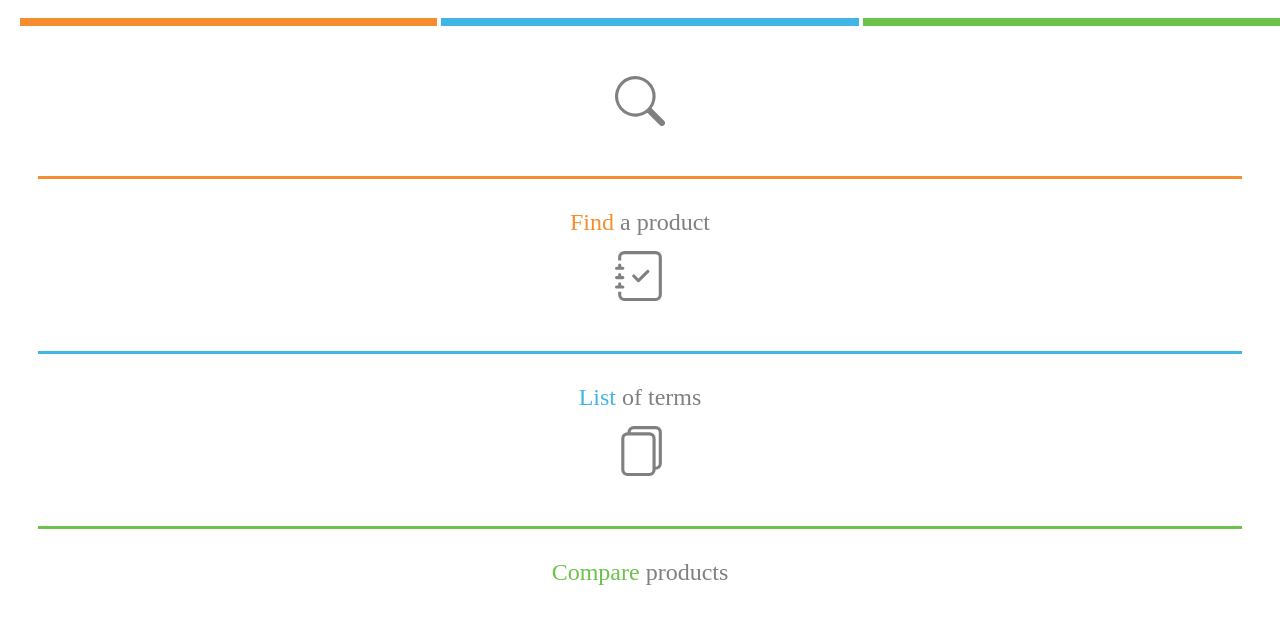
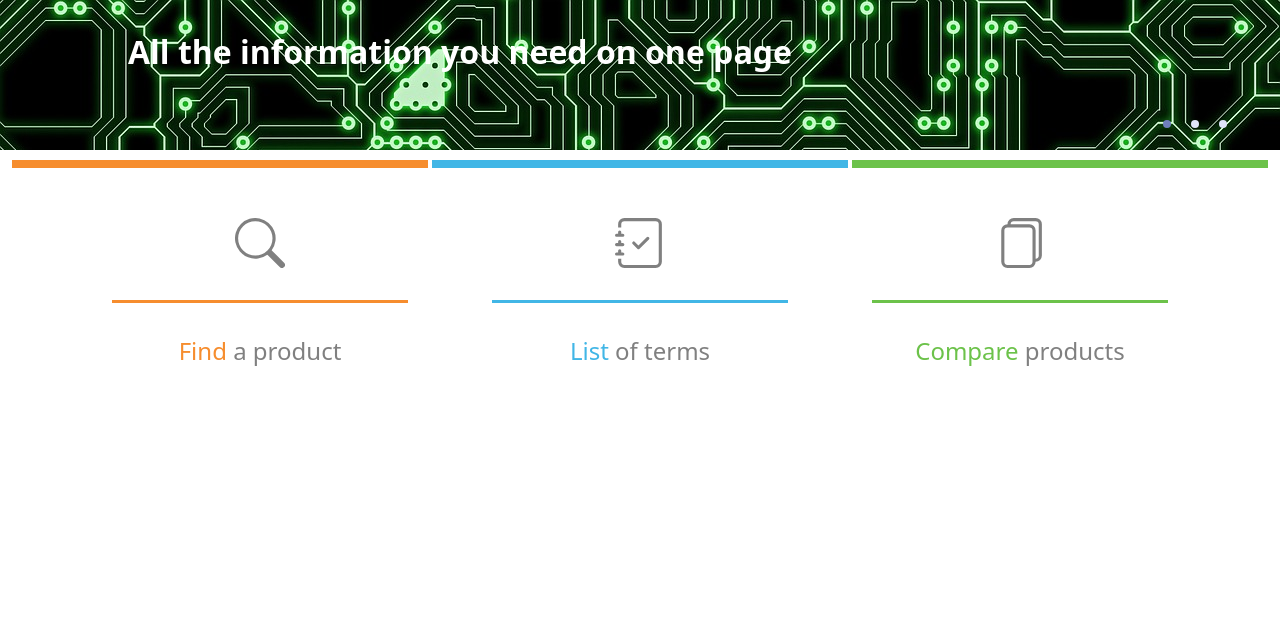
Before and after one commit to tlaloc-debug/microinfonetlify, a React (Create React App) app: page / in a window 1280 px wide. Shown: the top 624 px of the page. Built offline with nearby package versions, Linux system fonts and the light colour scheme.

Commit message:
add carousel

```diff
--- a/package.json
+++ b/package.json
@@ -6,6 +6,7 @@
     "@testing-library/jest-dom": "^5.14.1",
     "@testing-library/react": "^11.2.7",
     "@testing-library/user-event": "^12.8.3",
+    "bootstrap": "^5.1.3",
     "react": "^17.0.2",
     "react-alice-carousel": "^2.5.1",
     "react-bootstrap": "^1.6.4",
--- /dev/null
+++ b/src/alice-carousel.css
@@ -0,0 +1,179 @@
+.alice-carousel .animated {
+  -webkit-animation-fill-mode: both;
+  animation-fill-mode: both; }
+
+.alice-carousel .animated-out {
+  z-index: 1; }
+
+.alice-carousel .fadeOut {
+  -webkit-animation-name: fadeOut;
+  animation-name: fadeOut; }
+
+@-webkit-keyframes fadeOut {
+  0% {
+    opacity: 1; }
+  100% {
+    opacity: 0;
+    visibility: hidden; } }
+
+@keyframes fadeOut {
+  0% {
+    opacity: 1; }
+  100% {
+    opacity: 0;
+    visibility: hidden; } }
+
+.alice-carousel {
+  position: relative;
+  width: 100%;
+  margin: auto;
+  direction: ltr; }
+
+.alice-carousel__wrapper {
+  position: relative;
+  overflow-x: hidden;
+  overflow-y: hidden;
+  box-sizing: border-box;
+  width: 100%;
+  height: auto; }
+
+.alice-carousel__stage {
+  position: relative;
+  box-sizing: border-box;
+  width: 100%;
+  height: 100%;
+  margin: 0;
+  padding: 0;
+  white-space: nowrap;
+  transform-style: flat;
+  -webkit-transform-style: flat;
+  backface-visibility: hidden;
+  -webkit-backface-visibility: hidden; }
+  .alice-carousel__stage-item {
+    position: relative;
+    display: inline-block;
+    padding: 0;
+    margin: 0;
+    box-sizing: border-box;
+    width: 100%;
+    height: 100%;
+    vertical-align: top;
+    white-space: normal;
+    line-height: 0; }
+    .alice-carousel__stage-item * {
+      line-height: initial; }
+    .alice-carousel__stage-item.__hidden {
+      opacity: 0;
+      overflow: hidden; }
+
+.alice-carousel__prev-btn,
+.alice-carousel__next-btn {
+  display: inline-block;
+  box-sizing: border-box;
+  width: 50%;
+  padding: 10px 5px; }
+  .alice-carousel__prev-btn [data-area]::after,
+  .alice-carousel__next-btn [data-area]::after {
+    position: relative;
+    content: attr(data-area);
+    text-transform: capitalize; }
+
+.alice-carousel__prev-btn {
+  text-align: right; }
+
+.alice-carousel__prev-btn-item,
+.alice-carousel__next-btn-item {
+  display: inline-block;
+  cursor: pointer;
+  padding: 5px;
+  margin: 0;
+  color: #465798; }
+  .alice-carousel__prev-btn-item:hover,
+  .alice-carousel__next-btn-item:hover {
+    color: darkred; }
+  .alice-carousel__prev-btn-item.__inactive,
+  .alice-carousel__next-btn-item.__inactive {
+    opacity: 0.4;
+    pointer-events: none; }
+
+.alice-carousel__play-btn {
+  position: absolute;
+  top: 30px;
+  left: 20px;
+  display: inline-block; }
+  .alice-carousel__play-btn:hover {
+    cursor: pointer; }
+  .alice-carousel__play-btn-wrapper {
+    position: relative;
+    width: 32px;
+    height: 32px;
+    padding: 10px;
+    border-radius: 50%;
+    background-color: #fff; }
+
+.alice-carousel__play-btn-item {
+  position: absolute;
+  width: 32px;
+  height: 32px;
+  cursor: pointer;
+  border: 0;
+  outline: none;
+  background: transparent; }
+  .alice-carousel__play-btn-item::before, .alice-carousel__play-btn-item::after {
+    position: absolute;
+    pointer-events: none;
+    display: block;
+    width: 0;
+    height: 0;
+    content: '';
+    transition: all 0.4s linear;
+    border-width: 8px 0 8px 15px;
+    border-style: solid;
+    border-color: transparent;
+    border-left-color: #465798; }
+  .alice-carousel__play-btn-item::before {
+    left: 5px;
+    height: 14px; }
+  .alice-carousel__play-btn-item::after {
+    top: 7px;
+    left: 18px; }
+  .alice-carousel__play-btn-item.__pause::before, .alice-carousel__play-btn-item.__pause::after {
+    height: 30px;
+    border-width: 0 0 0 10px; }
+  .alice-carousel__play-btn-item.__pause::after {
+    top: 0;
+    left: 18px; }
+
+.alice-carousel__dots {
+  position: absolute;
+  top: 80px;
+  right: 50px;
+  margin: 30px 3px 5px;
+  padding: 0;
+  list-style: none;
+  text-align: center; }
+  .alice-carousel__dots > li {
+    display: inline-block; }
+  .alice-carousel__dots-item:not(.__custom) {
+    width: 8px;
+    height: 8px;
+    cursor: pointer;
+    border-radius: 50%;
+    background-color: #e0e4fb; }
+    .alice-carousel__dots-item:not(.__custom):not(:last-child) {
+      margin-right: 20px; }
+    .alice-carousel__dots-item:not(.__custom):hover, .alice-carousel__dots-item:not(.__custom).__active {
+      background-color: #6e7ebc; }
+
+.alice-carousel__slide-info {
+  position: absolute;
+  top: 20px;
+  right: 20px;
+  display: inline-block;
+  padding: 5px 10px;
+  color: #465798;
+  border-radius: 5px;
+  background-color: rgba(224, 228, 251, 0.6); }
+  .alice-carousel__slide-info-item {
+    vertical-align: middle;
+    line-height: 0; }
--- /dev/null
+++ b/src/carousel.css
@@ -0,0 +1,96 @@
+.photo {
+    height: 150px;
+    color: white;
+    padding-left: 10%;
+    padding-top: 30px;
+    font-weight: bold;
+    font-size: 2em;
+}
+
+.photo1 {
+    background-image: url("./images/circuit-board.jpg");
+    background-size: 100% auto;
+}
+
+.photo2 {
+    background-image: url("./images/tools.jpg");
+    background-size: 100% auto;
+    background-position: 0px -430px;
+    color: black;
+    text-shadow: 0 0 20px #FFFFFF;
+}
+
+.photo3 {
+    position: relative;
+    width: 100%;
+    height: 150px;
+    display: flex;
+    justify-content: space-between;
+    background-color: black;
+}
+
+.photo3left {
+    background-image: url("./images/banner1.jpg");
+    width: 300px;
+    background-size: 300px 150px;
+    background-repeat: no-repeat;
+}
+
+.photo3right {
+    background-image: url("./images/banner2.jpg");
+    width: 300px;
+    background-size: 300px 150px;
+    background-repeat: no-repeat;
+}
+
+.text-photo3 {
+    color: white;
+    font-weight: bold;
+    font-size: 2em;
+    padding-top: 30px;
+}
+
+@media only screen and (max-width: 991px) {
+
+    .photo {
+        height: 150px;
+        color: white;
+        padding-left: 10%;
+        padding-top: 30px;
+        font-weight: bold;
+        font-size: 1.5em;
+    }
+
+    .photo3left {
+        background-position: 0px 50px;
+        background-image: url("./images/banner1.jpg");
+        height: 150px;
+        width: 100px;
+        background-size: 100px 50px;
+        background-repeat: no-repeat;
+    }
+
+    .photo3right {
+        background-position: 0px 50px;
+        background-image: url("./images/banner2.jpg");
+        height: 150px;
+        width: 100px;
+        background-size: 100px 50px;
+        background-repeat: no-repeat;
+    }
+
+    .photo2 {
+        background-position: 0px -50px;
+        background-repeat: no-repeat;
+        color: black;
+        text-shadow: 0 0 20px #FFFFFF;
+    }
+
+    .text-photo3 {
+        color: white;
+        font-weight: bold;
+        font-size: 1em;
+        padding-top: 50px;
+    }
+
+}
--- /dev/null
+++ b/src/carousel.js
@@ -0,0 +1,42 @@
+import React from 'react';
+import AliceCarousel from 'react-alice-carousel';
+import './alice-carousel.css';
+import "./carousel.css";
+
+function Carousel(props) {
+    return (
+        <div>
+            <AliceCarousel autoPlay autoPlayInterval="5000" animationDuration="1000" infinite="true" disableButtonsControls="true"  >
+                <div className={"photo photo1"}>
+                    {props.sendlanguage === "en" ? "All the information you need on one page " : ""}
+                    {props.sendlanguage === "fr" ? "Toutes les informations dont vous avez besoin sur une seule page " : ""}
+                    {props.sendlanguage === "sp" ? "Toda la información que necesitas en una página" : ""}
+                </div>
+                <div className={"photo photo2"}>
+                    {props.sendlanguage === "en" ? "Providing the optimal tools for your project" : ""}
+                    {props.sendlanguage === "fr" ? "Fournir les outils optimaux pour votre projet" : ""}
+                    {props.sendlanguage === "sp" ? "Brindando las herramientas optima para tu proyecto" : ""}
+                </div>
+                <div className={"photo3"}>
+                    <div className={"photo3left"}></div>
+                    <div className={"text-photo3"} >
+                        <div >
+                            {props.sendlanguage === "en" ? "The human touch " : ""}
+                            {props.sendlanguage === "fr" ? "La touche humaine " : ""}
+                            {props.sendlanguage === "sp" ? "El toque humano" : ""}
+
+                        </div>
+                        <div >
+                            {props.sendlanguage === "en" ? "of technology" : ""}
+                            {props.sendlanguage === "fr" ? "de la technologie" : ""}
+                            {props.sendlanguage === "sp" ? "de la tecnología" : ""}
+                        </div>
+                    </div>
+                    <div className={"photo3right"}></div>
+                </div>
+            </AliceCarousel>
+        </div>
+    )
+}
+
+export default Carousel;
--- a/src/index.js
+++ b/src/index.js
@@ -1,5 +1,7 @@
 import React, {useState} from "react";
 import ReactDOM from "react-dom";
+import Carousel from "./carousel.js";
+import 'bootstrap/dist/css/bootstrap.min.css';
 
 import { Container, Row, Col } from 'react-bootstrap';
 import { Search, JournalCheck, Files } from 'react-bootstrap-icons';
@@ -14,7 +16,7 @@ function App() {
     return (
         <Router>
         <div style={{marginBottom: "20px"}}>
-
+            <Carousel sendlanguage={language}/>
             <div id={"color-bars"}>
                 <div style={{backgroundColor: "#f68d2e" }}></div>
                 <div style={{backgroundColor: "#41b6e6" }}></div>
```
Also changed, not shown: 1 other file (tests, documents, lock files or other folders).
